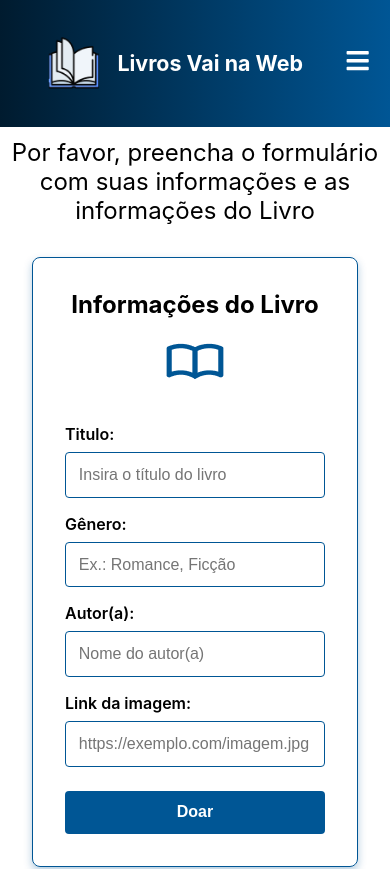
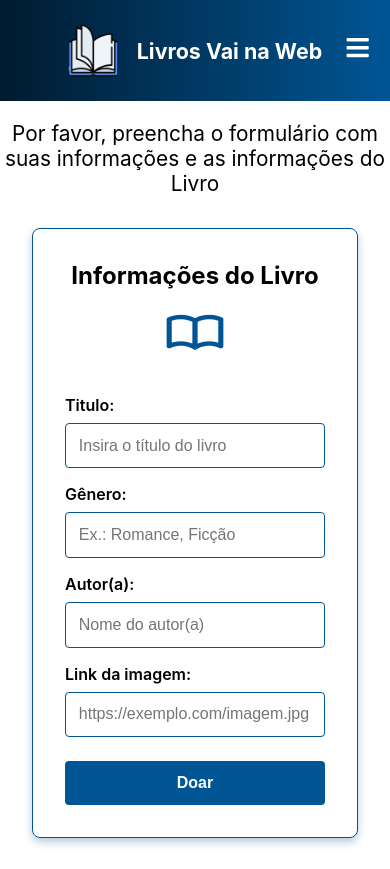
Before and after one commit to AlanFabricioBarbosa/livros-vai-na-web, a React (Vite) app: page /toDonatedBooks in a window 390 px wide. Shown: the top 869 px of the page. Built offline with nearby package versions, Linux system fonts and the light colour scheme.

Commit message:
:sparkles: Feito diversos ajustes no projeto

```diff
--- a/src/components/Footer/style.module.scss
+++ b/src/components/Footer/style.module.scss
@@ -32,6 +32,7 @@ footer {
       }
 
       @media (max-width: 768px) {
+        margin-left: 0vw;
         font-size: 5.5vw;
       }
 
@@ -48,6 +49,7 @@ footer {
       margin-right: 5vw;
 
       @media (max-width: 768px) {
+        margin-right: 0vw;
         justify-content: space-evenly;
         width: 60%;
       }
--- a/src/components/FormToDonated/style.module.scss
+++ b/src/components/FormToDonated/style.module.scss
@@ -45,6 +45,7 @@
         border: 1px solid $tertiary-color;
         border-radius: 4px;
         font-size: 1rem;
+        outline: none;
 
         &:focus {
           border-color: #007bff;
--- a/src/components/Header/index.jsx
+++ b/src/components/Header/index.jsx
@@ -4,22 +4,27 @@ import Logo from "../../assets/img/logo.png";
 import { FaSearch, FaBars, FaTimes } from "react-icons/fa";
 import S from "./style.module.scss";
 
-export default function Home() {
+export default function Header() {
   const matchHome = useMatch("/");
-  const matchDonatedBooks = useMatch("donatedBooks");
-  const matchToDonatedBooks = useMatch("ToDonatedBooks");
+  const matchDonatedBooks = useMatch("/donatedBooks");
+  const matchToDonatedBooks = useMatch("/toDonatedBooks");
   const [isMenuOpen, setIsMenuOpen] = useState(false);
 
   const toggleMenu = () => setIsMenuOpen(!isMenuOpen);
 
+  const closeMenu = () => setIsMenuOpen(false);
+
   return (
-    <>
-      <header className={S}>
+    <header className={S.header}>
       <section className={S["title-container"]}>
-          <img src={Logo} alt="" />
+        <img src={Logo} alt="Logo" />
         <h1>Livros Vai na Web</h1>
       </section>
-        <nav className={`${S["nav-container"]} ${isMenuOpen ? S.open : ""}`}>
+
+      <nav
+        className={`${S["nav-container"]} ${isMenuOpen ? S.open : ""}`}
+        onClick={closeMenu}
+      >
         <Link
           to="/"
           className={`${S["nav-link"]} ${matchHome ? S.active : ""}`}
@@ -33,27 +38,23 @@ export default function Home() {
           Livros Doados
         </Link>
         <Link
-            to="/ToDonatedBooks"
-            className={`${S["nav-link"]} ${
-              matchToDonatedBooks ? S.active : ""
-            }`}
+          to="/toDonatedBooks"
+          className={`${S["nav-link"]} ${matchToDonatedBooks ? S.active : ""}`}
         >
           Doe Seu Livro
         </Link>
       </nav>
+
       <section className={S["input-btn"]}>
-          <input
-            name="search"
-            type="text"
-            placeholder="O que você procura?"
-            disabled
-          />
+        <input name="search" type="text" placeholder="O que você procura?" />
         <FaSearch />
       </section>
+
       <button className={S["menu-toggle"]} onClick={toggleMenu}>
         {isMenuOpen ? <FaTimes /> : <FaBars />}
       </button>
+
+      {isMenuOpen && <div className={S["menu-overlay"]} onClick={closeMenu} />}
     </header>
-    </>
   );
 }
--- a/src/components/Header/style.module.scss
+++ b/src/components/Header/style.module.scss
@@ -1,21 +1,37 @@
 @use "../../styles/base/variables" as *;
 @use "../../styles/utils/mixins.scss" as *;
 
-header {
+.header {
   background: $background-gradient;
   color: $primary-color;
   font-family: $font-family;
   display: flex;
   justify-content: space-around;
   align-items: center;
-  height: 15vh;
+  height: 13vh;
   position: relative;
+
+  @media (max-width: 1080px) {
+    height: 10vh;
+  }
+
+  @media (max-width: 768px) {
+    height: 12vh;
+  }
 
   .title-container {
     display: flex;
     align-items: center;
-    justify-content: space-evenly;
+    justify-content: space-around;
     width: 20vw;
+
+    @media (max-width: 1080px) {
+      width: 55%;
+    }
+
+    @media (max-width: 768px) {
+      width: 70%;
+    }
 
     h1 {
       font-size: 1.5vw;
@@ -95,6 +111,17 @@ header {
     right: 5vw;
   }
 
+  .menu-overlay {
+    display: none;
+    position: fixed;
+    top: 0;
+    left: 0;
+    width: 100%;
+    height: 100%;
+    background: rgba(0, 0, 0, 0.5);
+    z-index: 999;
+  }
+
   @media (max-width: 1080px) {
     .menu-toggle {
       display: block;
@@ -103,13 +130,18 @@ header {
     .nav-container {
       display: none;
       position: absolute;
-      top: 15vh;
+      top: 10vh;
       right: 0;
       background: $background-gradient;
       flex-direction: column;
       width: 100%;
       align-items: center;
       padding: 5vw 0;
+      z-index: 1000;
+
+      @media (max-width: 768px) {
+        top: 12vh;
+      }
 
       &.open {
         display: flex;
@@ -118,12 +150,15 @@ header {
       .nav-link {
         padding: 2vw;
         font-size: 4vw;
+
+        @media (max-width: 480px) {
+          font-size: 6vw;
+        }
       }
     }
 
-    .title-container {
-      margin-right: 10vw;
-      width: 75%;
+    .menu-overlay {
+      display: block;
     }
 
     .input-btn {
--- a/src/pages/ToDonatedBooks/index.jsx
+++ b/src/pages/ToDonatedBooks/index.jsx
@@ -4,7 +4,7 @@ import S from "./style.module.scss";
 export default function ToDonatedBooks() {
   return (
     <>
-      <section>
+      <section className={S["toDonatedBook-container"]}>
         <div>
           <p className={S["text-to-donated-container"]}>
             Por favor, preencha o formulário com suas informações e as
--- a/src/pages/ToDonatedBooks/style.module.scss
+++ b/src/pages/ToDonatedBooks/style.module.scss
@@ -1,4 +1,10 @@
 @use "../../styles/base/variables" as *;
+
+.toDonatedBook-container {
+  @media (min-width: 769px) and (max-width: 1080px) {
+    height: 75vh;
+  }
+}
 
 .text-to-donated-container {
   text-align: center;
@@ -6,5 +12,13 @@
   font-weight: 400;
   font-size: 1.5rem;
   color: $secondary-color;
-  margin-top: 3vw;
+  margin-top: 5vw;
+
+  @media (max-width: 485px) {
+    font-size: 1.3rem;
+  }
+
+  @media (max-width: 360px) {
+    font-size: 1.1rem;
+  }
 }
```
Lines whose indentation alone changed are shown as unchanged.
